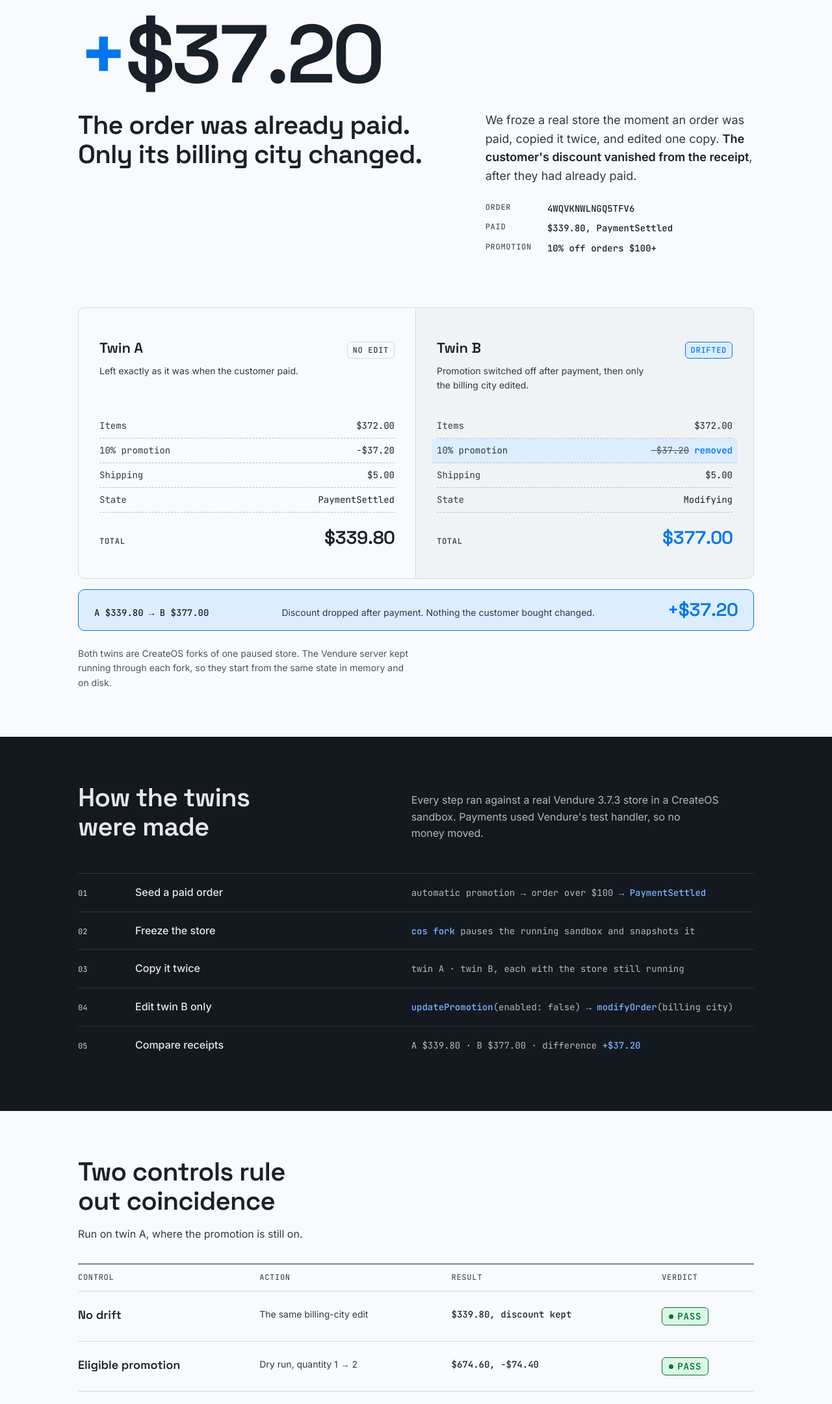
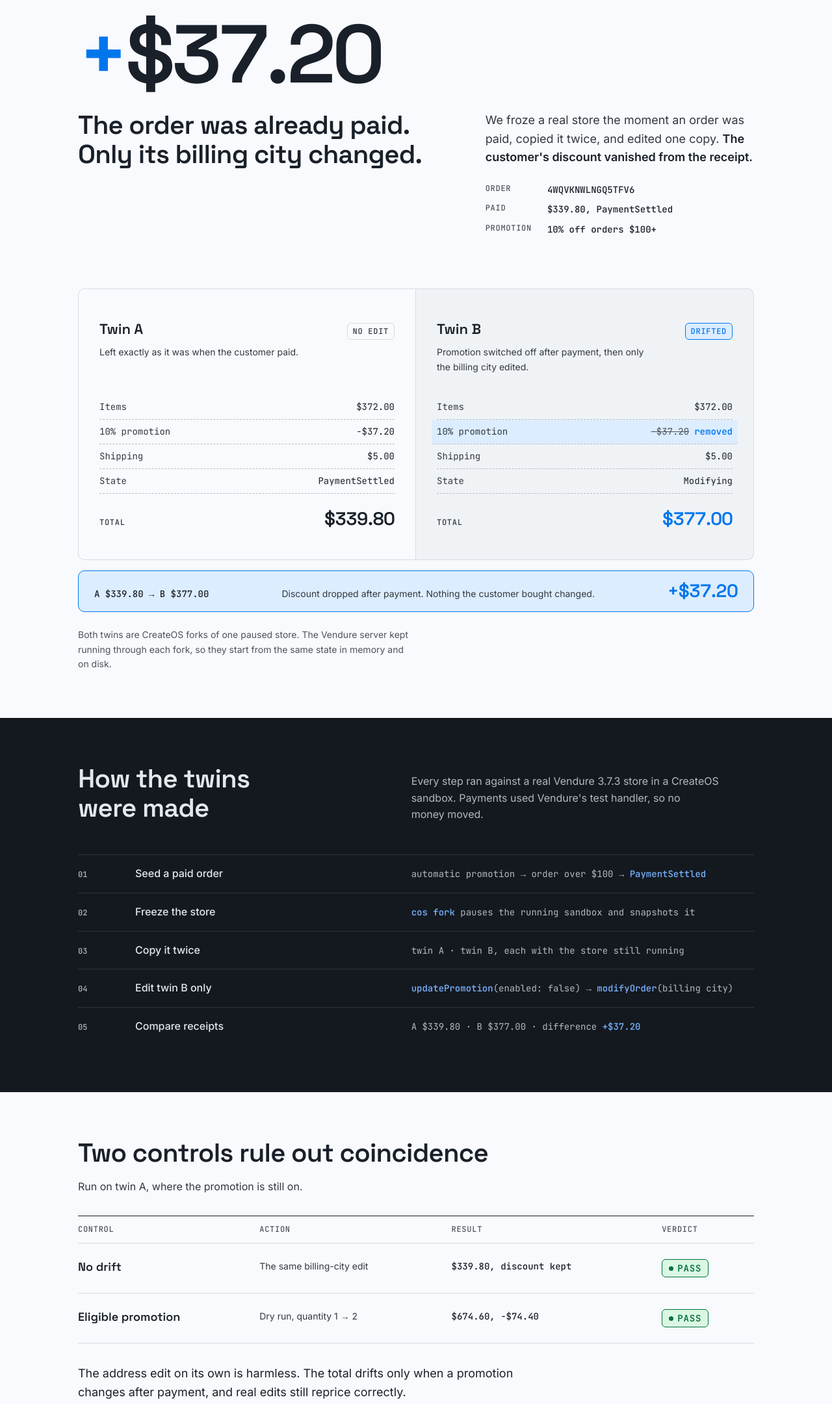
Before and after one commit to fexx301/paradox, a plain HTML site: page viewer/index.html in a window 1280 px wide. Shown: the part 107-2268 px from the top of the page at 65% size. Drawn offline with Linux system fonts and the light colour scheme.

Commit message:
Viewer: drop repeated 'already paid', one-line controls heading, agent panel fills its height

```diff
--- a/viewer/index.html
+++ b/viewer/index.html
@@ -172,7 +172,7 @@
 
 /* Controls */
 .controls { padding-block: var(--space-3xl); }
-.controls h2 { color: var(--color-ink); }
+.controls h2 { color: var(--color-ink); max-width: none; }
 .controls-lede { max-width: 56ch; margin: var(--space-md) 0 var(--space-xl); }
 .ctable { width: 100%; border-collapse: collapse; border-top: 1px solid var(--color-ink); }
 .ctable th { text-align: left; padding: var(--space-sm) var(--space-md) var(--space-sm) 0; border-bottom: var(--rule); }
@@ -192,7 +192,7 @@
 /* Agent finding: secondary panel */
 .agent { padding-block: 0 var(--space-3xl); }
 .agent-panel { border: var(--rule); border-radius: var(--radius-md); background: var(--color-paper-2); padding: var(--space-xl) var(--space-lg); display: grid; gap: var(--space-lg); }
-@media (min-width: 900px) { .agent-panel { grid-template-columns: minmax(0, 7fr) minmax(0, 5fr); gap: var(--space-2xl); padding: var(--space-2xl) var(--space-xl); } }
+@media (min-width: 900px) { .agent-panel { grid-template-columns: minmax(0, 7fr) minmax(0, 5fr); gap: var(--space-2xl); padding: var(--space-2xl) var(--space-xl); } .agent-panel > div:last-child { display: flex; flex-direction: column; justify-content: space-between; } }
 .eyebrow-accent { color: var(--color-accent); white-space: nowrap; }
 @media (max-width: 400px) { .eb-more { display: none; } }
 .agent h2 { font: 600 var(--text-2xl)/1.2 var(--font-display); letter-spacing: -0.015em; color: var(--color-ink); margin: var(--space-xs) 0 var(--space-md); max-width: 30ch; }
@@ -236,7 +236,7 @@
         <h1 class="headline" id="hero-h"><span>The order was already paid.</span> <span>Only its billing city changed.</span></h1>
       </div>
       <div>
-        <p class="lede">We froze a real store the moment an order was paid, copied it twice, and edited one copy. <strong>The customer's discount vanished from the receipt</strong>, after they had already paid.</p>
+        <p class="lede">We froze a real store the moment an order was paid, copied it twice, and edited one copy. <strong>The customer's discount vanished from the receipt.</strong></p>
         <dl class="facts">
           <dt>Order</dt><dd>4WQVKNWLNGQ5TFV6</dd>
           <dt>Paid</dt><dd>$339.80, PaymentSettled</dd>
```
